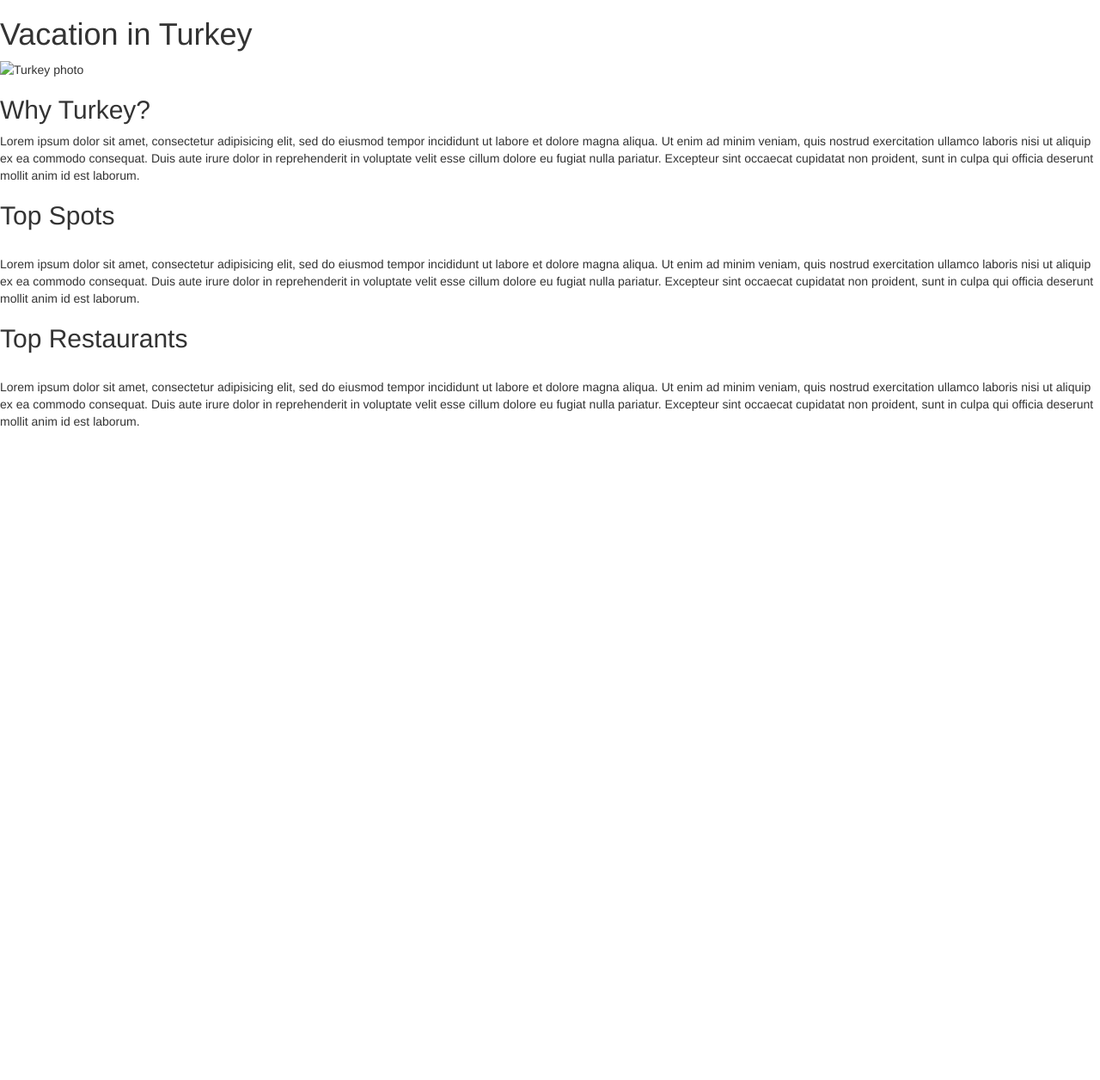
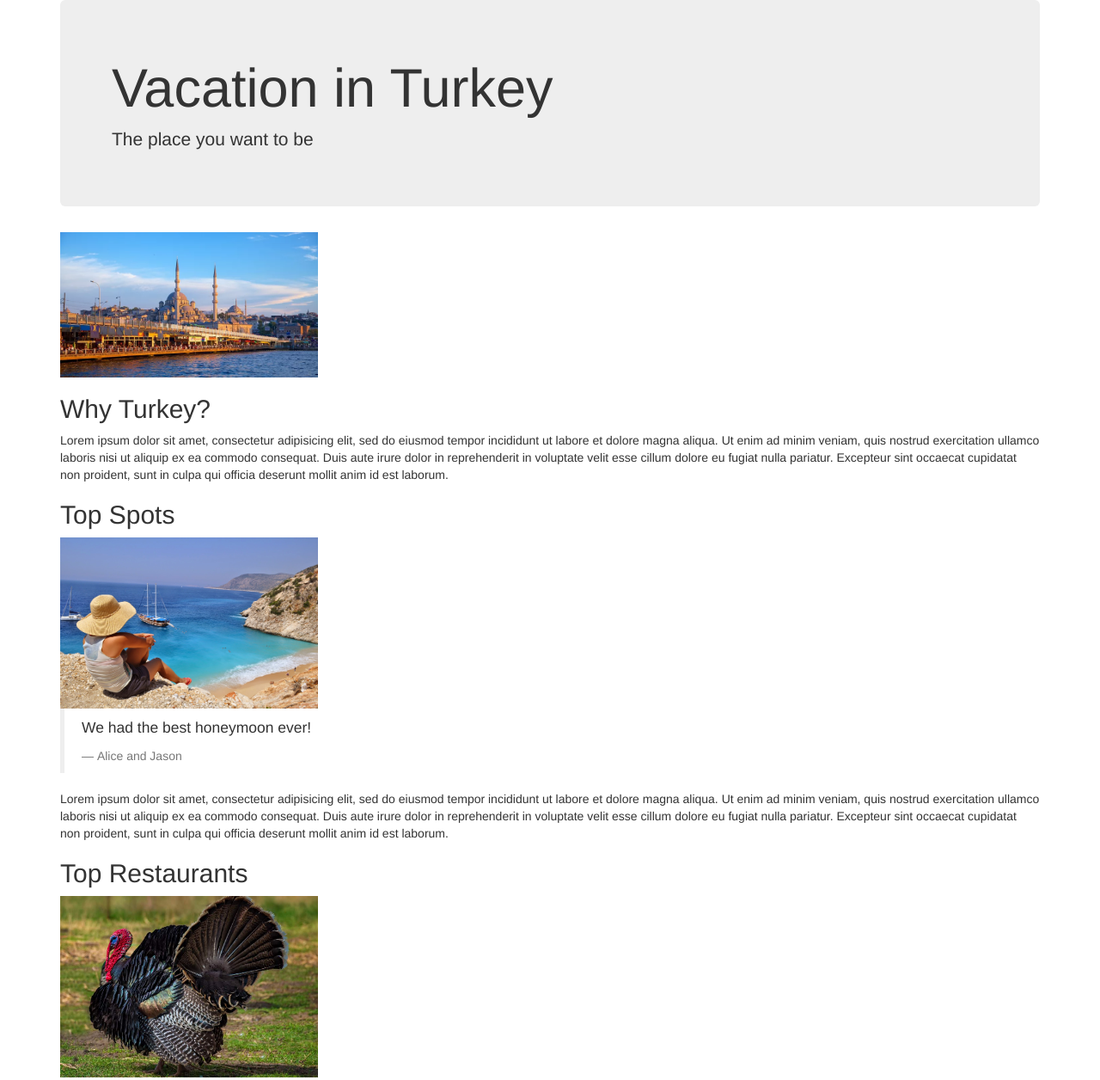
Before and after one commit to darrionkg/vacation, a plain HTML site: page index.html in a window 1280 px wide. Shown: the top 1256 px of the page at 86% size. Before the commit the page ends 800 px from the top, so only its background shows below. Drawn offline with Linux system fonts and the light colour scheme.

Commit message:
add photos, blockquote, jumbotron styles to index.html

```diff
--- a/index.html
+++ b/index.html
@@ -1,21 +1,27 @@
 <!DOCTYPE html>
 <html lang="en" dir="ltr">
   <head>
-    <link href="css/bootstrap.css" rel="stylesheet">
+    <link href="css/bootstrap.css" rel="stylesheet" type="text/css">
     <title>Turkey</title>
   </head>
   <body>
-    <div class="">
-
+    <div class="container">
+      <div class="jumbotron">
         <h1>Vacation in Turkey</h1>
-    <img src="" alt="Turkey photo">
+        <p>The place you want to be</p>
+      </div>
+      <img src="img/turkey1.jpg" alt="Turkey photo" width=300px>
       <h2>Why Turkey?</h2>
       <p>Lorem ipsum dolor sit amet, consectetur adipisicing elit, sed do eiusmod tempor incididunt ut labore et dolore magna aliqua. Ut enim ad minim veniam, quis nostrud exercitation ullamco laboris nisi ut aliquip ex ea commodo consequat. Duis aute irure dolor in reprehenderit in voluptate velit esse cillum dolore eu fugiat nulla pariatur. Excepteur sint occaecat cupidatat non proident, sunt in culpa qui officia deserunt mollit anim id est laborum.</p>
       <h2>Top Spots</h2>
-    <img src="" alt="">
+      <img src="img/turkey3.jpg" alt="turkey honeymoon" width=300px>
+      <blockquote>
+        <p>We had the best honeymoon ever!</p>
+        <footer>Alice and Jason</footer>
+      </blockquote>
       <p>Lorem ipsum dolor sit amet, consectetur adipisicing elit, sed do eiusmod tempor incididunt ut labore et dolore magna aliqua. Ut enim ad minim veniam, quis nostrud exercitation ullamco laboris nisi ut aliquip ex ea commodo consequat. Duis aute irure dolor in reprehenderit in voluptate velit esse cillum dolore eu fugiat nulla pariatur. Excepteur sint occaecat cupidatat non proident, sunt in culpa qui officia deserunt mollit anim id est laborum.</p>
       <h2>Top Restaurants</h2>
-    <img src="" alt="">
+      <img src="img/turkey2.jpg" alt="turkey" width=300px>
       <p>Lorem ipsum dolor sit amet, consectetur adipisicing elit, sed do eiusmod tempor incididunt ut labore et dolore magna aliqua. Ut enim ad minim veniam, quis nostrud exercitation ullamco laboris nisi ut aliquip ex ea commodo consequat. Duis aute irure dolor in reprehenderit in voluptate velit esse cillum dolore eu fugiat nulla pariatur. Excepteur sint occaecat cupidatat non proident, sunt in culpa qui officia deserunt mollit anim id est laborum.</p>
     </div>
   </body>
```
Also changed, not shown: img/turkey1.jpg (added), img/turkey2.jpg (added), img/turkey3.jpg (added). Lines whose indentation alone changed are shown as unchanged.
